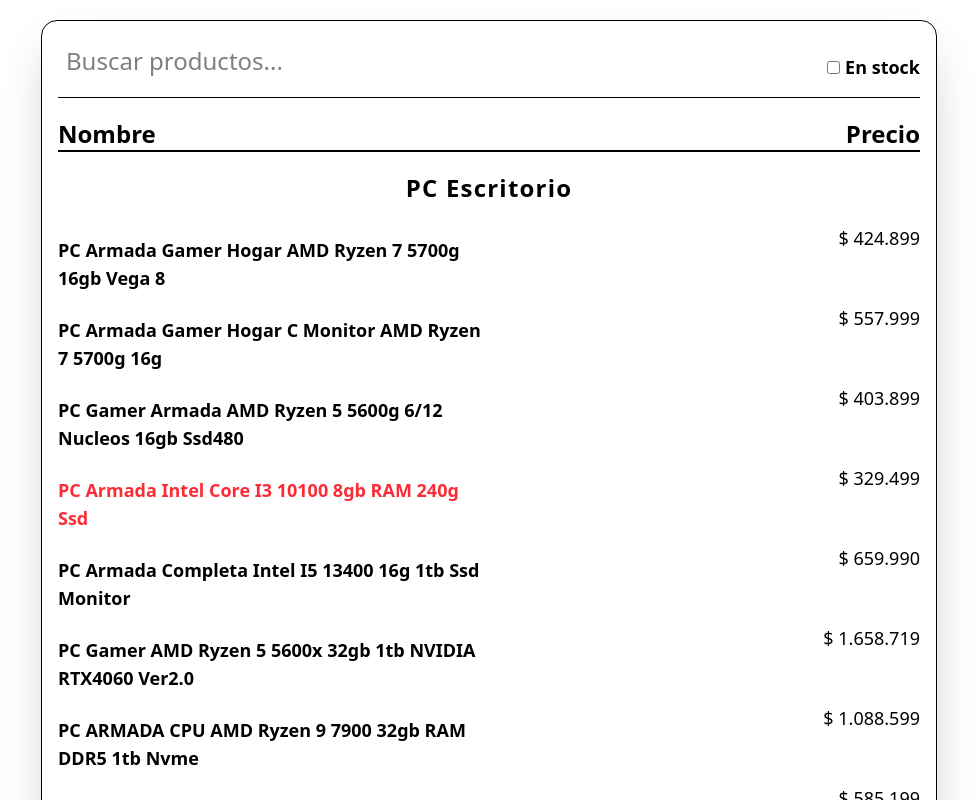
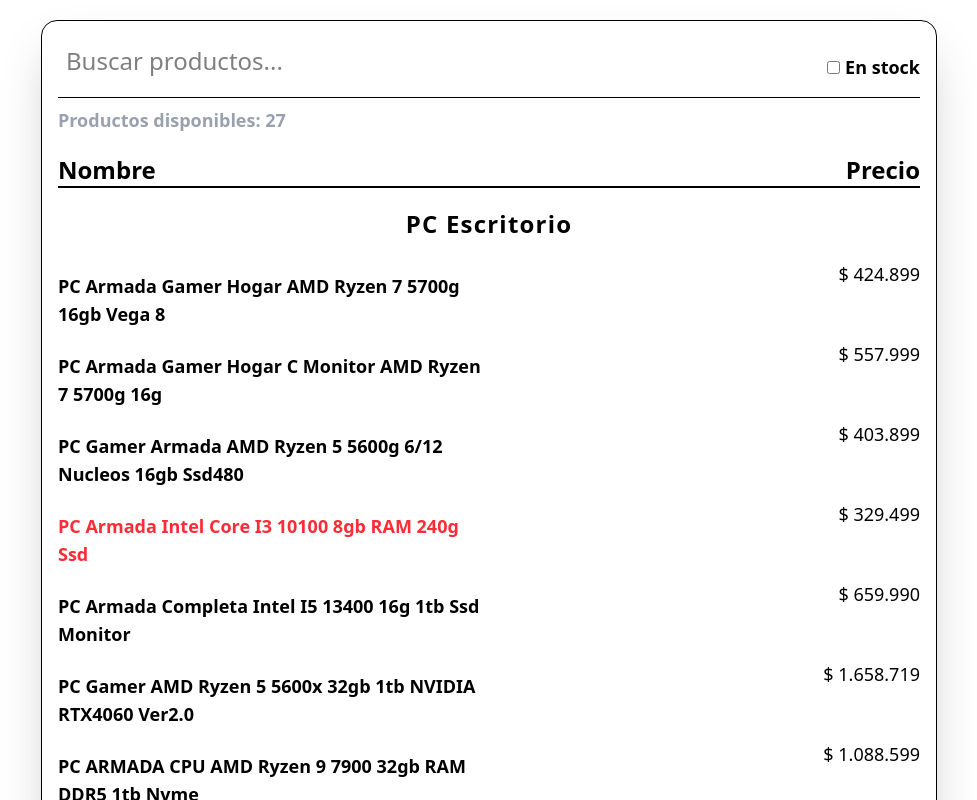
Before and after one commit to MatiCasiba/desafio-15-pensar-en-react, a React (Vite) app: page / in a window 1280 px wide. Shown: the top 800 px of the page, without its empty margins (151-1128 px from the left). Built offline with nearby package versions, Linux system fonts and the light colour scheme.

Commit message:
Creando el contador para ver la cantidad de productos disponibles

```diff
--- a/src/components/TablaProductosFilrable.jsx
+++ b/src/components/TablaProductosFilrable.jsx
@@ -5,6 +5,12 @@
 const TablaProductosFilrable = ({productos}) => {
   const [textoFiltrado, setTextoFiltrado] = useState('')
   const [soloEnStock, setSoloEnStock] = useState(false)
+
+  const productosFiltrados = productos.filter(producto => {
+    const coincideTexto = producto.nombre.toLowerCase().includes(textoFiltrado.toLocaleLowerCase())
+    const coincideStock = !soloEnStock || producto.stocked
+    return coincideTexto && coincideStock
+  })
 
   return (
     <div>
@@ -15,6 +21,7 @@
             soloEnStockCambio={setSoloEnStock}
 
         />
+        <p className="text-lg text-gray-400 font-semibold my-2">Productos disponibles: {productosFiltrados.length}</p>
         <TablaProductos
             productos={productos}
             textoFiltrado={textoFiltrado}
```
Also changed, not shown: 1 other file (tests, documents, lock files or other folders).
